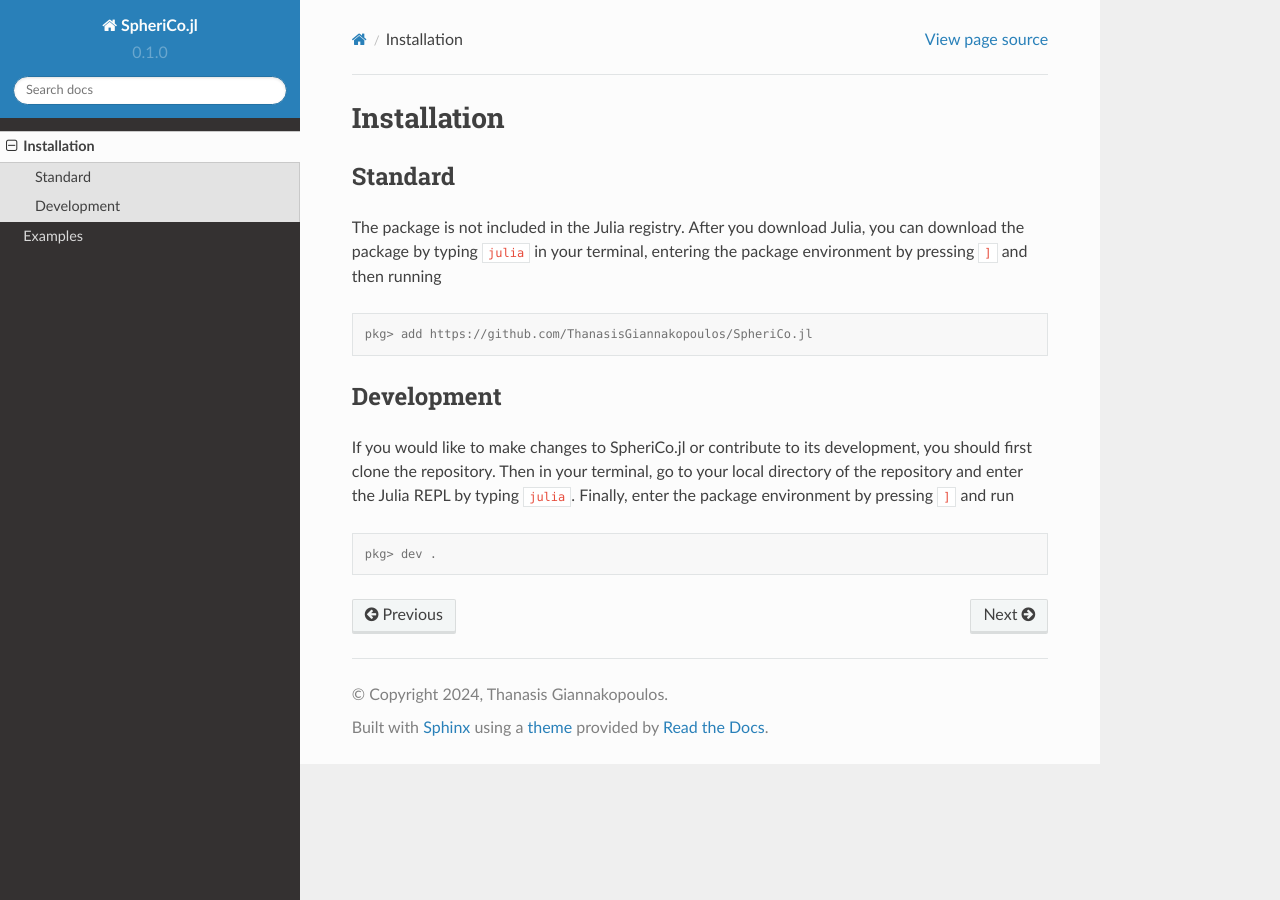
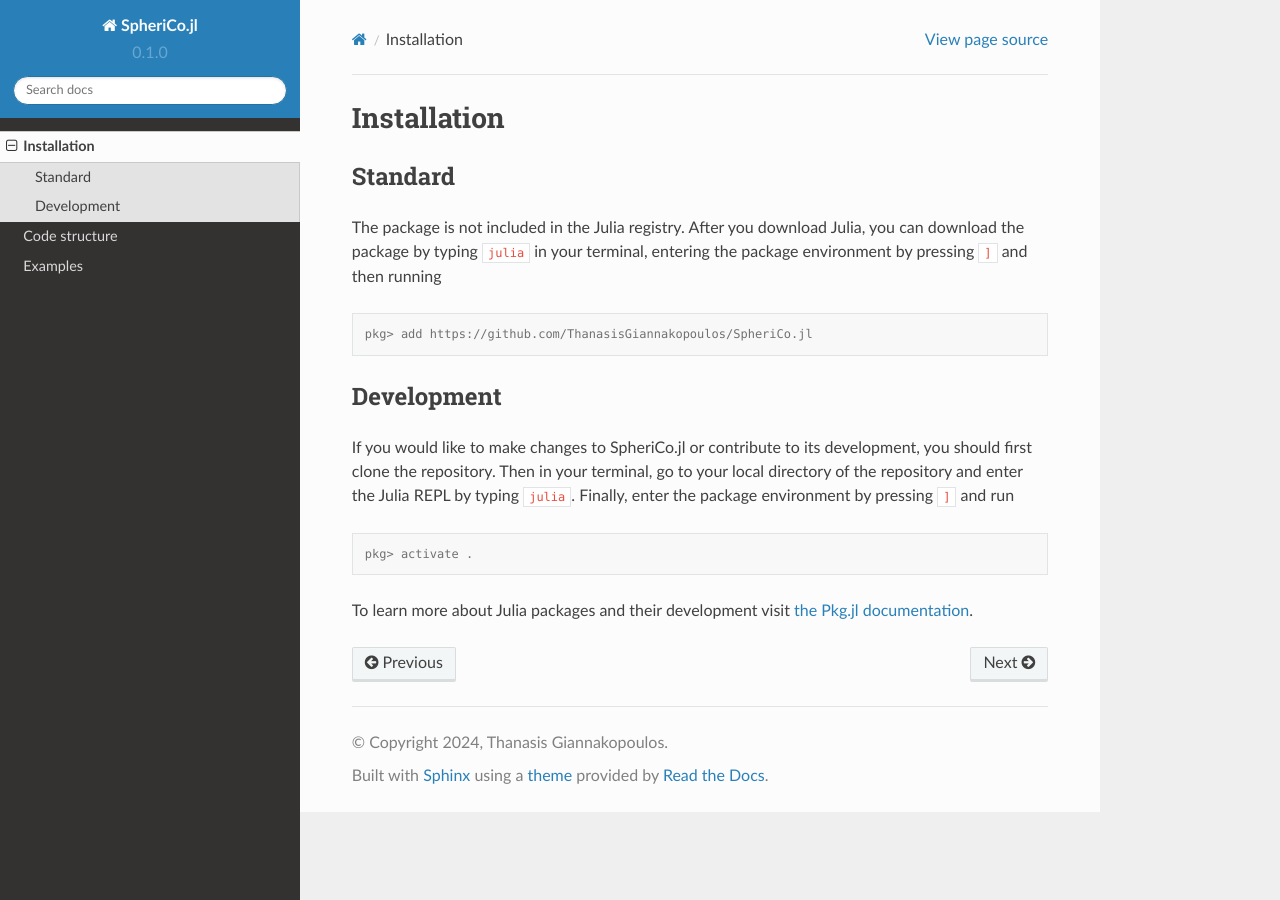
Before and after one commit to ThanasisGiannakopoulos/SpheriCo.jl, a Sphinx documentation site: the page built from docs/source/installation.rst, in a window 1280 px wide. Built offline with Sphinx 7.4.7 and the Read the Docs theme 2.0.0, drawn with Linux system fonts in a browser that asks for light colours.

Commit message:
docs wip
Signed-off-by: thanasis@Dobby <giannakopoulos.th@gmail.com>

```diff
--- a/docs/source/examples.rst
+++ b/docs/source/examples.rst
@@ -3,10 +3,14 @@
 Examples
 =============
 
+.. _examples-classical:
 
 Classical
 ------------
 
 
+
+.. _examples-simeclassical:
+
 Semiclassical
 ------------
--- a/docs/source/index.rst
+++ b/docs/source/index.rst
@@ -18,4 +18,5 @@ Contents
 .. toctree::
 
    installation
+   code_structure
    examples
--- a/docs/source/installation.rst
+++ b/docs/source/installation.rst
@@ -2,7 +2,6 @@
 
 Installation
 =============
-
 
 Standard
 ------------
@@ -25,7 +24,10 @@ terminal, go to your local directory of the repository and enter the
 Julia REPL by typing ``julia``. Finally, enter the package environment
 by pressing ``]`` and run
 
-
 .. code-block:: console
 
-   pkg> dev .
+   pkg> activate .
+
+To learn more about Julia packages and their development visit `the
+Pkg.jl documentation
+<https://pkgdocs.julialang.org/v1/creating-packages/>`_.
```
Also changed, not shown: docs/source/code_structure.rst (added, +10 -0 lines).
